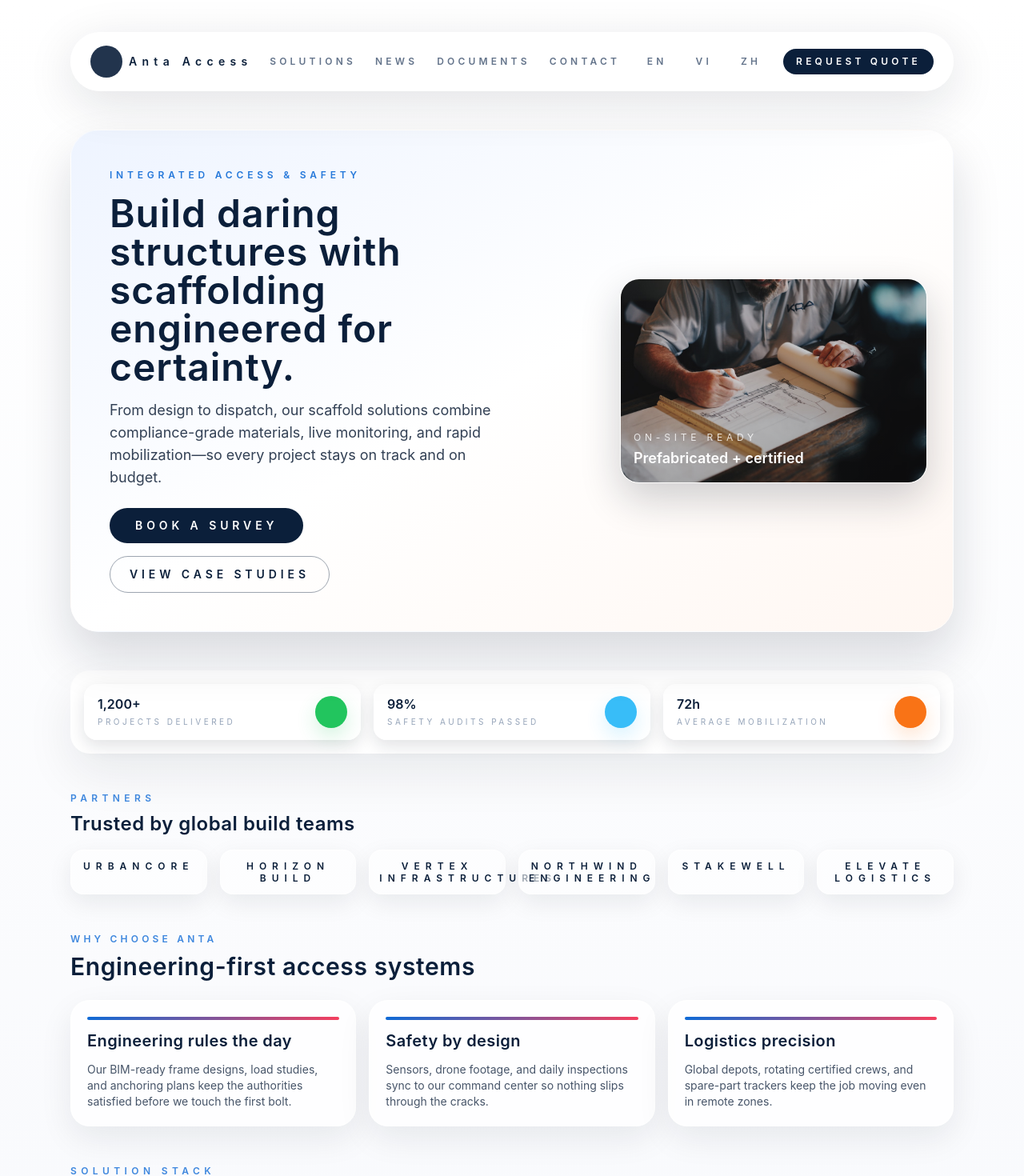
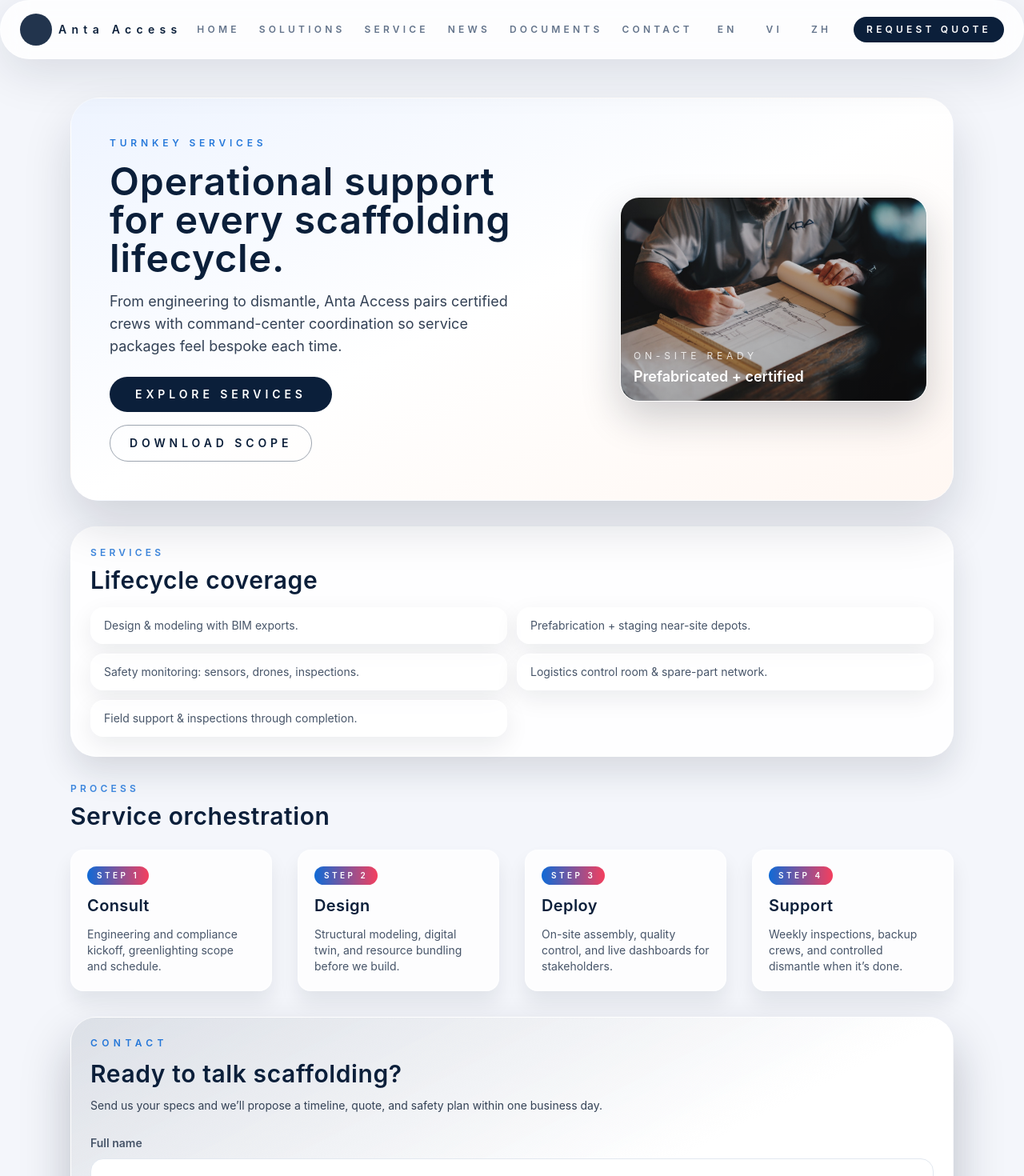
Before and after one commit to thichcode/landing-page, a Next.js app: page /service in a window 1280 px wide. Shown: the top 1470 px of the page at 80% size. Built offline with nearby package versions, Linux system fonts and the light colour scheme; no server answers.

Commit message:
feat: add multi-page experience

```diff
--- /dev/null
+++ b/app/home/page.tsx
@@ -0,0 +1,52 @@
+import { CaseStudiesSection } from '@/components/CaseStudiesSection';
+import { Footer } from '@/components/Footer';
+import { Hero } from '@/components/Hero';
+import { ImageGallery } from '@/components/ImageGallery';
+import { NavBar } from '@/components/NavBar';
+import { PartnersSection } from '@/components/PartnersSection';
+import { PostsSection } from '@/components/PostsSection';
+import { StatsStrip } from '@/components/StatsStrip';
+import { TestimonialSection } from '@/components/TestimonialSection';
+import { WhyChoose } from '@/components/WhyChoose';
+import { getLocalePosts } from '@/lib/posts';
+import type { Metadata } from 'next';
+
+const heroContent = {
+  eyebrow: 'Global access & safety',
+  title: 'Engineered scaffolding for projects that cannot afford downtime.',
+  description:
+    'Anta Access designs, mobilizes, and monitors complete scaffolding ecosystems with the rigor of a systems integrator and the speed of a logistics firm.',
+  ctaPrimary: 'Request a quote',
+  ctaSecondary: 'See services',
+};
+
+const stats = [
+  { value: '1200+', label: 'projects delivered' },
+  { value: '25h', label: 'average design turn' },
+  { value: '72h', label: 'mobilization' },
+];
+
+export const metadata: Metadata = {
+  title: 'Anta Access · Home',
+  description: 'Homepage for Anta Access, emphasizing trust, stats, and proof points.',
+};
+
+export default async function HomePage() {
+  const posts = await getLocalePosts('en');
+  return (
+    <main className="min-h-screen bg-soft-gray">
+      <NavBar />
+      <Hero content={heroContent} />
+      <div className="mx-auto flex max-w-6xl flex-col gap-10 px-4 py-10 sm:px-6 lg:gap-12">
+        <StatsStrip stats={stats} />
+        <PartnersSection />
+        <WhyChoose />
+        <CaseStudiesSection />
+        <ImageGallery />
+        <PostsSection posts={posts} />
+        <TestimonialSection />
+      </div>
+      <Footer />
+    </main>
+  );
+}
--- a/app/page.tsx
+++ b/app/page.tsx
@@ -1,5 +1,5 @@
 import { redirect } from 'next/navigation';
 
 export default function Page() {
-  redirect('/en');
+  redirect('/home');
 }
--- /dev/null
+++ b/app/service/page.tsx
@@ -0,0 +1,71 @@
+import { ContactForm } from '@/components/ContactForm';
+import { Footer } from '@/components/Footer';
+import { Hero } from '@/components/Hero';
+import { NavBar } from '@/components/NavBar';
+import { ProcessTimeline } from '@/components/ProcessTimeline';
+import { SolutionGrid } from '@/components/SolutionGrid';
+import { getLocaleData } from '@/lib/locale';
+import type { Metadata } from 'next';
+
+const heroContent = {
+  eyebrow: 'Turnkey services',
+  title: 'Operational support for every scaffolding lifecycle.',
+  description: 'From engineering to dismantle, Anta Access pairs certified crews with command-center coordination so service packages feel bespoke each time.',
+  ctaPrimary: 'Explore services',
+  ctaSecondary: 'Download scope',
+};
+
+const services = [
+  'Design & modeling with BIM exports.',
+  'Prefabrication + staging near-site depots.',
+  'Safety monitoring: sensors, drones, inspections.',
+  'Logistics control room & spare-part network.',
+  'Field support & inspections through completion.',
+];
+
+export const metadata: Metadata = {
+  title: 'Anta Access · Services',
+  description: 'Service page outlining the full lifecycle support Anta offers for scaffolding deployments.',
+};
+
+export default function ServicePage() {
+  const copy = getLocaleData('en');
+
+  return (
+    <main className="min-h-screen bg-soft-gray">
+      <NavBar />
+      <section className="mx-auto flex max-w-6xl flex-col gap-8 px-4 py-12 sm:px-6">
+        <Hero content={heroContent} />
+        <section className="grid gap-4 rounded-[32px] border border-white/80 bg-white/90 p-6 shadow-[0_20px_40px_rgba(15,23,42,0.12)]">
+          <div className="flex flex-col gap-2">
+            <p className="text-xs font-semibold uppercase tracking-[0.35em] text-primary/80">Services</p>
+            <h2 className="text-3xl font-semibold text-dark-blue">Lifecycle coverage</h2>
+          </div>
+          <ul className="grid gap-3 text-sm text-slate-600 md:grid-cols-2">
+            {services.map((service) => (
+              <li key={service} className="rounded-2xl border border-white/70 bg-white/70 px-4 py-3 text-sm text-slate-600 shadow-[0_10px_30px_rgba(15,23,42,0.08)]">
+                {service}
+              </li>
+            ))}
+          </ul>
+        </section>
+        <section className="space-y-6">
+          <div className="flex flex-col gap-2">
+            <p className="text-xs font-semibold uppercase tracking-[0.35em] text-primary/80">Process</p>
+            <h2 className="text-3xl font-semibold text-dark-blue">Service orchestration</h2>
+          </div>
+          <ProcessTimeline steps={copy.process} />
+        </section>
+        <section className="rounded-[32px] border border-white/70 bg-gradient-to-br from-dark-blue/10 via-white to-white p-6 shadow-[0_30px_60px_rgba(15,23,42,0.25)] lg:grid-cols-[1.2fr,1fr]">
+          <div>
+            <p className="text-xs font-semibold uppercase tracking-[0.45em] text-primary/90">Contact</p>
+            <h2 className="mt-3 text-3xl font-semibold text-dark-blue">{copy.cta.title}</h2>
+            <p className="mt-3 text-sm text-slate-700">{copy.cta.description}</p>
+          </div>
+          <ContactForm formCopy={copy.form} successMessage={copy.form.success} />
+        </section>
+      </section>
+      <Footer />
+    </main>
+  );
+}
--- /dev/null
+++ b/app/solution/page.tsx
@@ -0,0 +1,68 @@
+import { ContactForm } from '@/components/ContactForm';
+import { Footer } from '@/components/Footer';
+import { Hero } from '@/components/Hero';
+import { ImageGallery } from '@/components/ImageGallery';
+import { NavBar } from '@/components/NavBar';
+import { ProcessTimeline } from '@/components/ProcessTimeline';
+import { PostsSection } from '@/components/PostsSection';
+import { SolutionGrid } from '@/components/SolutionGrid';
+import { StatsStrip } from '@/components/StatsStrip';
+import { TestimonialSection } from '@/components/TestimonialSection';
+import { getLocaleData } from '@/lib/locale';
+import { getLocalePosts } from '@/lib/posts';
+import type { Metadata } from 'next';
+
+const stats = [
+  { value: '98%', label: 'safety audits' },
+  { value: '24/7', label: 'command coverage' },
+  { value: '3 continents', label: 'presence' },
+];
+
+export const metadata: Metadata = {
+  title: 'Anta Access · Solutions',
+  description: 'Detailed solution page covering engineering, monitoring, and logistics.',
+};
+
+export default async function SolutionPage() {
+  const copy = getLocaleData('en');
+  const posts = await getLocalePosts('en');
+
+  return (
+    <main className="min-h-screen bg-soft-gray">
+      <NavBar />
+      <section className="mx-auto flex max-w-6xl flex-col gap-8 px-4 py-12 sm:px-6 lg:gap-10">
+        <Hero content={copy.hero} />
+        <StatsStrip stats={stats} />
+        <section className="space-y-6">
+          <div className="flex flex-col gap-2">
+            <p className="text-xs font-semibold uppercase tracking-[0.45em] text-primary/80">Mission</p>
+            <h2 className="text-3xl font-semibold text-dark-blue">Engineering scaffolding for certainty</h2>
+          </div>
+          <SolutionGrid solutions={copy.solutions} />
+        </section>
+        <ImageGallery />
+        <section className="space-y-6">
+          <ProcessTimeline steps={copy.process} />
+        </section>
+        <PostsSection posts={posts} />
+        <TestimonialSection />
+        <section className="grid gap-8 rounded-[32px] border border-white/70 bg-gradient-to-br from-dark-blue/10 via-white to-white p-6 shadow-[0_30px_60px_rgba(15,23,42,0.25)] lg:grid-cols-[1.2fr,1fr]">
+          <div>
+            <p className="text-xs font-semibold uppercase tracking-[0.45em] text-primary/90">Contact</p>
+            <h2 className="mt-3 text-3xl font-semibold text-dark-blue">{copy.cta.title}</h2>
+            <p className="mt-3 text-sm text-slate-700">{copy.cta.description}</p>
+            <p className="mt-6 text-sm font-semibold uppercase tracking-[0.5em] text-slate-500">
+              {copy.footer.contact}
+            </p>
+            <p className="text-sm text-slate-600">{copy.footer.email}</p>
+            <p className="text-sm text-slate-600">{copy.footer.phone}</p>
+          </div>
+          <div className="col-span-2">
+            <ContactForm formCopy={copy.form} successMessage={copy.form.success} />
+          </div>
+        </section>
+      </section>
+      <Footer />
+    </main>
+  );
+}
--- a/components/NavBar.tsx
+++ b/components/NavBar.tsx
@@ -1,9 +1,12 @@
 'use client';
 
+import Link from 'next/link';
 import { LocaleSwitcher } from './LocaleSwitcher';
 
 const navLinks = [
-  { label: 'Solutions', href: '#solutions' },
+  { label: 'Home', href: '/home' },
+  { label: 'Solutions', href: '/solution' },
+  { label: 'Service', href: '/service' },
   { label: 'News', href: '#news-feed' },
   { label: 'Documents', href: '#documents' },
   { label: 'Contact', href: '#contact' },
@@ -18,25 +21,25 @@ export function NavBar() {
       </div>
       <div className="hidden items-center gap-6 text-xs font-semibold uppercase tracking-[0.35em] text-slate-500 lg:flex">
         {navLinks.map((link) => (
-          <a
+          <Link
             key={link.href}
             href={link.href}
             className="transition hover:text-dark-blue focus-visible:text-dark-blue focus-visible:outline-none focus-visible:ring focus-visible:ring-primary/50"
           >
             {link.label}
-          </a>
+          </Link>
         ))}
       </div>
       <div className="flex items-center gap-4">
         <div className="hidden lg:block">
           <LocaleSwitcher />
         </div>
-        <a
+        <Link
           href="#contact"
           className="rounded-full bg-dark-blue px-4 py-2 text-xs font-semibold uppercase tracking-[0.35em] text-white transition hover:bg-[#0a1731] focus-visible:outline-none focus-visible:ring focus-visible:ring-white/60"
         >
           Request quote
-        </a>
+        </Link>
       </div>
     </nav>
   );
```
Also changed, not shown: 1 other file (tests, documents, lock files or other folders).
